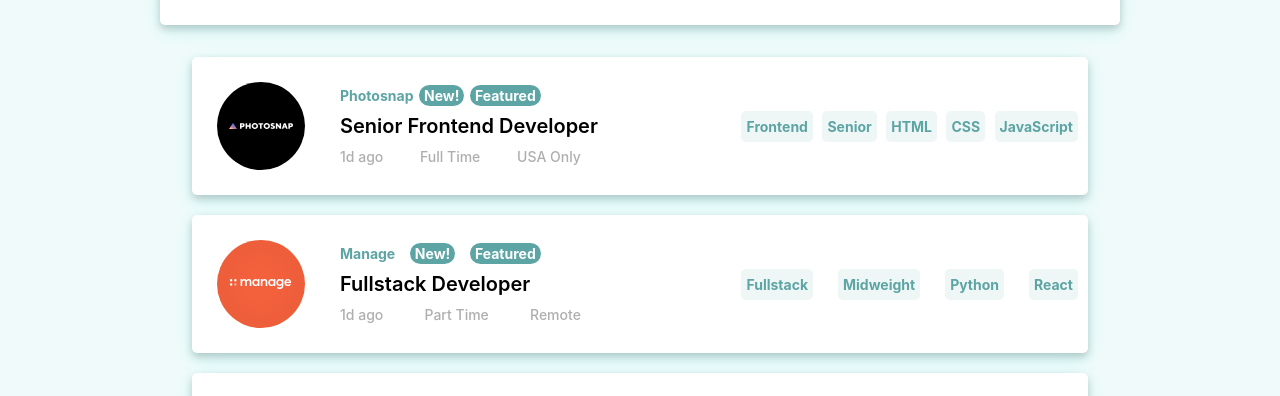
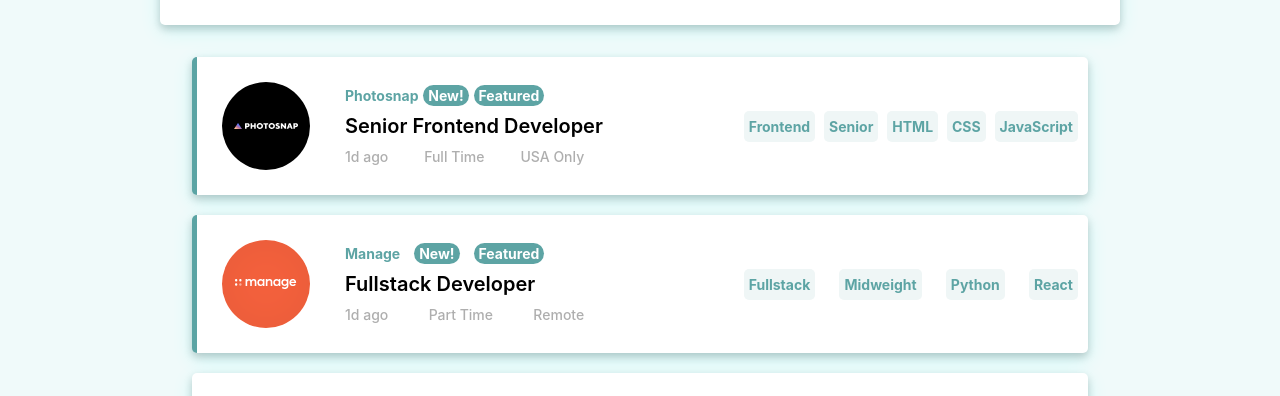
Before and after one commit to zafarinabil/job-filter, a React (Vite) app: page / in a window 1280 px wide. Shown: the part 143-539 px from the top of the page. Built offline with nearby package versions, Linux system fonts and the light colour scheme.

Commit message:
Added featured border to specific cards

```diff
--- a/src/Card.css
+++ b/src/Card.css
@@ -12,7 +12,11 @@
 	box-shadow: 0 4px 8px 0 rgba(0, 0, 0, 0.2), 0 6px 20px 0 rgba(0, 255, 247, 0.142);
 	position: relative; /* Set position to relative */
 	z-index: 1; /* Ensure card is above header */
+}
 
+.featured {
+	border-left: 5px solid;
+	border-left-color: hsl(180, 29%, 50%);
 }
 
 .card img {
--- a/src/Card.jsx
+++ b/src/Card.jsx
@@ -4,10 +4,11 @@ import data from './data/data.json'; // Import the data
 
 const Card = ({ filters }) => {
 	// Check if filters is an array and not empty before applying the filter
-	const filteredJobs = (filters && filters.length > 0
+	const filteredJobs =
+		filters && filters.length > 0
 			? data.filter((job) => {
 					// Check if the job matches all selected filters
-		  return filters.every(filter => {
+					return filters.every((filter) => {
 						if (filter.startsWith('role-')) {
 							return job.role === filter.replace('role-', '');
 						} else if (filter.startsWith('level-')) {
@@ -20,11 +21,11 @@ const Card = ({ filters }) => {
 						return false;
 					});
 			  })
-	  : data);
+			: data;
 	return (
 		<>
 			{filteredJobs.map((job) => (
-				<div key={job.id} className="card">
+				<div key={job.id} className={`card ${job.featured ? 'featured' : ''}`}>
 					<img src={job.logo} alt={job.company} />
 
 					<div className="card-mini">
```
Lines whose indentation alone changed are shown as unchanged.
